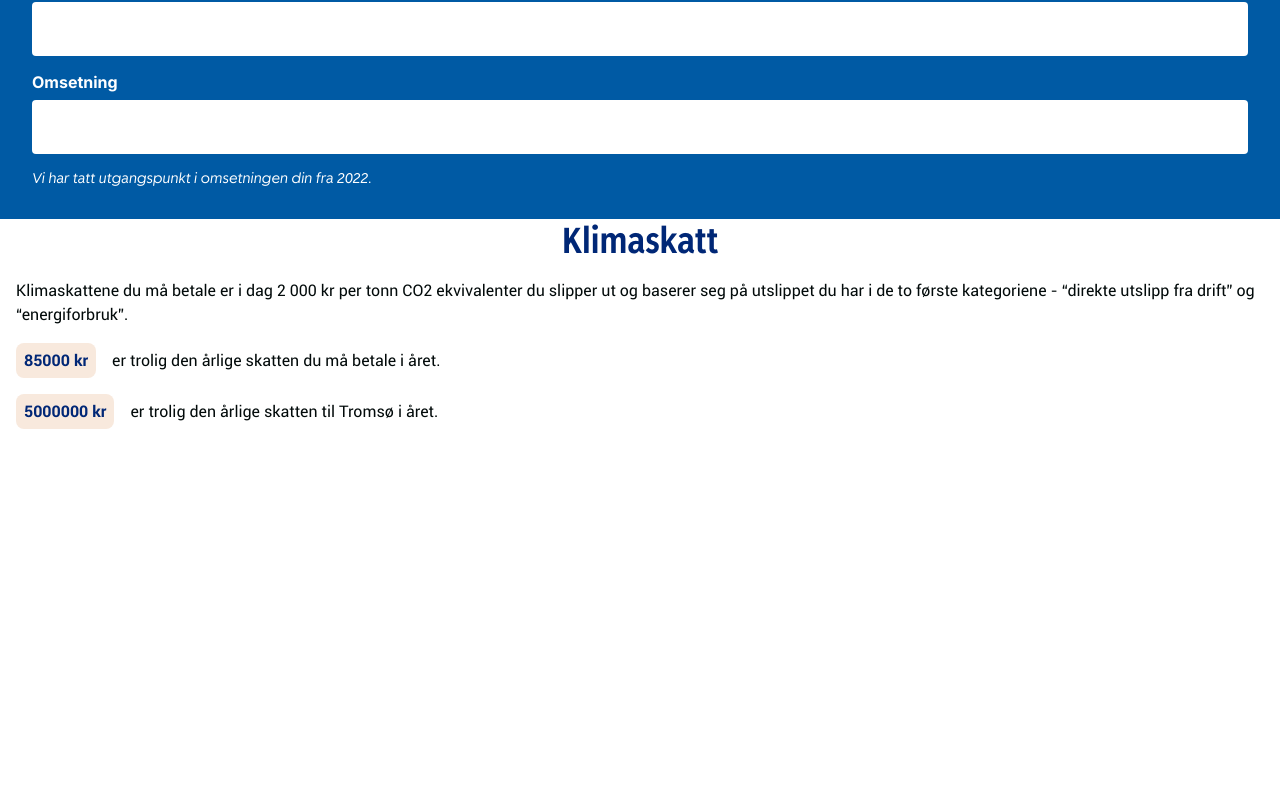
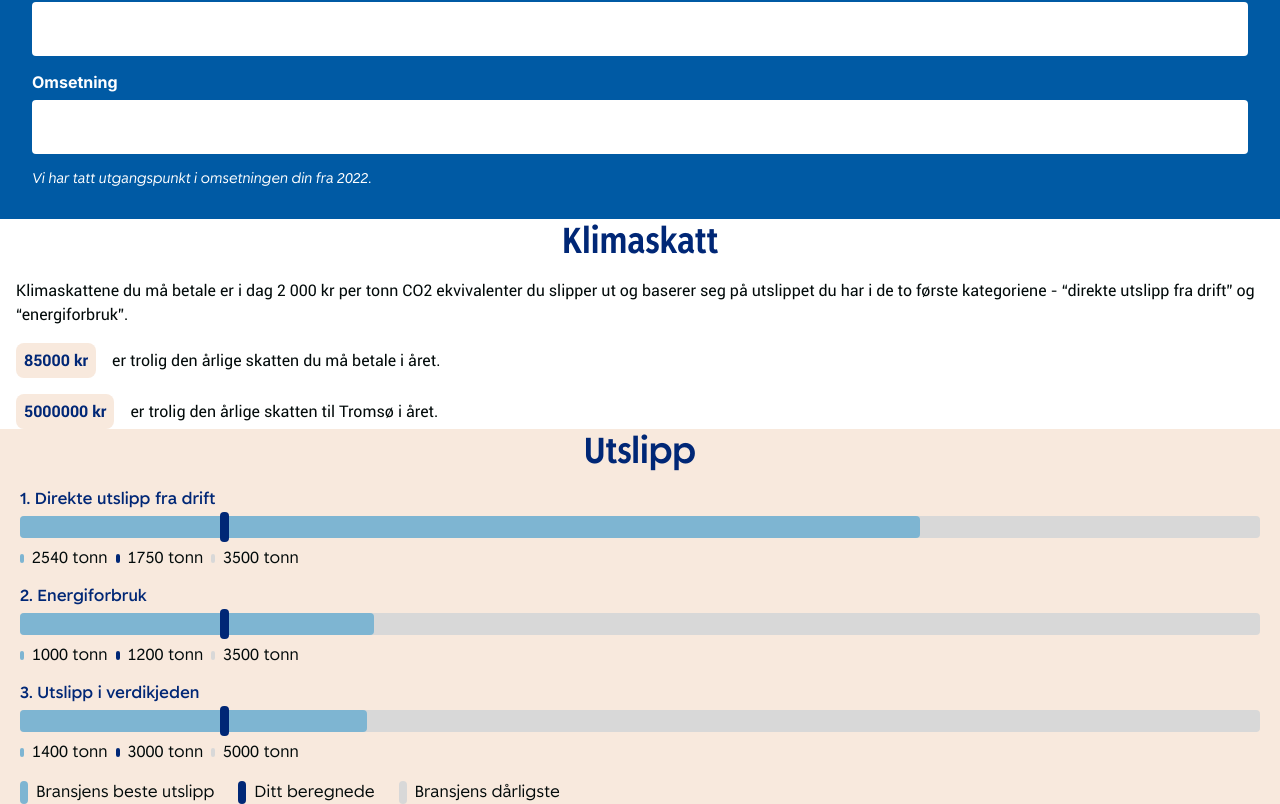
Before and after one commit to TrymVei/Samfunnsloftet, a Next.js app: page / in a window 1280 px wide. Shown: the part 287-1091 px from the top of the page. Before the commit the page ends 800 px from the top, so only its background shows below. Built offline with nearby package versions, Linux system fonts and the light colour scheme.

Commit message:
feat: emission section with components

```diff
--- /dev/null
+++ b/src/app/components/colorDescription/ColorDescription.module.css
@@ -0,0 +1,14 @@
+.emissionDescription {
+  display: flex;
+  align-items: center;
+  gap: 0.5rem;
+}
+
+.emissionDescription_color {
+  border-radius: 0.25rem;
+  background-color: red;
+}
+
+.emissionDescription > p {
+  font-family: "Sparebank 1";
+}
--- /dev/null
+++ b/src/app/components/colorDescription/ColorDescription.tsx
@@ -0,0 +1,30 @@
+import React from "react";
+import style from "./ColorDescription.module.css";
+
+type ColorDescriptionProps = {
+  value?: number;
+  text: string;
+  hexColor: string;
+  width?: string;
+  height?: string;
+};
+
+export default function ColorDescription({
+  value,
+  text,
+  hexColor,
+  width = "4px",
+  height = "9px",
+}: ColorDescriptionProps) {
+  return (
+    <label className={style.emissionDescription}>
+      <span
+        className={style.emissionDescription_color}
+        style={{ backgroundColor: hexColor, width: width, height: height }}
+      ></span>
+      <p>
+        {value} {text}
+      </p>
+    </label>
+  );
+}
--- /dev/null
+++ b/src/app/components/emissions/Emissions.module.css
@@ -0,0 +1,19 @@
+.emission {
+  background-color: var(--Primrfarger-Sand);
+  padding-left: 1.25rem;
+  padding-right: 1.25rem;
+
+  display: flex;
+  flex-direction: column;
+  gap: 1rem;
+}
+
+.emission__title {
+  text-align: center;
+}
+
+.emission__color_descriptions {
+  display: flex;
+  flex-wrap: wrap;
+  gap: 1rem 1.5rem;
+}
--- /dev/null
+++ b/src/app/components/emissions/Emissions.tsx
@@ -0,0 +1,55 @@
+import React from "react";
+import EmissionBar from "./emissionBar/EmissionBar";
+import style from "./Emissions.module.css";
+import ColorDescription from "../colorDescription/ColorDescription";
+import colors from "@/utils/colors";
+
+export default function Emissions() {
+  return (
+    <div className={style.emission}>
+      <h2 className={style.emission__title}>Utslipp</h2>
+      <EmissionBar
+        barNumber={1}
+        barLabel={"Direkte utslipp fra drift"}
+        industryBestEmission={2540}
+        companyEmission={1750}
+        industryWorstEmission={3500}
+      />
+      <EmissionBar
+        barNumber={2}
+        barLabel={"Energiforbruk"}
+        industryBestEmission={1000}
+        companyEmission={1200}
+        industryWorstEmission={3500}
+      />
+      <EmissionBar
+        barNumber={3}
+        barLabel={"Utslipp i verdikjeden"}
+        industryBestEmission={1400}
+        companyEmission={3000}
+        industryWorstEmission={5000}
+      />
+
+      <div className={style.emission__color_descriptions}>
+        <ColorDescription
+          text={"Bransjens beste utslipp"}
+          hexColor={colors.PrimrfargerFrost}
+          width="8px"
+          height="23px"
+        />
+        <ColorDescription
+          text={"Ditt beregnede"}
+          hexColor={colors.PrimrfargerFjell}
+          width="8px"
+          height="23px"
+        />
+        <ColorDescription
+          text={"Bransjens dårligste"}
+          hexColor={colors.NytralefargerLysgr}
+          width="8px"
+          height="23px"
+        />
+      </div>
+    </div>
+  );
+}
--- /dev/null
+++ b/src/app/components/emissions/emissionBar/EmissionBar.module.css
@@ -0,0 +1,51 @@
+.emissionBar {
+  display: flex;
+  flex-direction: column;
+  gap: 0.25rem;
+}
+
+.emissionBar_label {
+  color: var(--Primrfarger-Fjell);
+  font-family: "Sparebank 1 Bold";
+}
+
+.emissionBar_bar_wrapper {
+  position: relative;
+  height: 30px;
+}
+
+.emissionBar_bar,
+.emissionBar_bar_best,
+.emissionBar_bar_company {
+  border-radius: 0.25rem;
+  position: absolute;
+}
+
+.emissionBar_bar,
+.emissionBar_bar_best {
+  height: 22px;
+  /* 30-22 / 2 to find center */
+  top: 4px;
+}
+
+.emissionBar_bar {
+  width: 100%;
+  background-color: var(--Nytrale-farger-Lys-gr);
+}
+
+.emissionBar_bar_best {
+  background-color: var(--Primrfarger-Frost);
+}
+
+.emissionBar_bar_company {
+  height: 30px;
+  width: 9px;
+  top: 0;
+  left: 200px;
+  background-color: var(--Primrfarger-Fjell);
+}
+
+.emissionBar_emissions {
+  display: flex;
+  gap: 0.5rem;
+}
--- /dev/null
+++ b/src/app/components/emissions/emissionBar/EmissionBar.tsx
@@ -0,0 +1,71 @@
+import colors from "@/utils/colors";
+import style from "./EmissionBar.module.css";
+import ColorDescription from "../../colorDescription/ColorDescription";
+
+type EmissionBarProps = {
+  barNumber: number;
+  barLabel: string;
+  industryBestEmission: number;
+  companyEmission: number;
+  industryWorstEmission: number;
+};
+
+export default function EmissionBar({
+  barNumber,
+  barLabel,
+  industryBestEmission,
+  companyEmission,
+  industryWorstEmission,
+}: EmissionBarProps) {
+  const unit = "tonn";
+
+  function calculateBarWidth(numberToCompare: number) {
+    const percent = (numberToCompare / industryWorstEmission) * 100;
+    return percent;
+  }
+
+  function calculateBarPosition(numberToCompare: number) {
+    const percentLeft = (numberToCompare / industryWorstEmission) * 100;
+    return percentLeft;
+  }
+
+  return (
+    <div className={style.emissionBar}>
+      <label className={style.emissionBar_label}>
+        {barNumber}. {barLabel}
+      </label>
+
+      <div className={style.emissionBar_bar_wrapper}>
+        <span className={style.emissionBar_bar} aria-labelledby="" />
+        <span
+          className={style.emissionBar_bar_best}
+          style={{ width: `${calculateBarWidth(industryBestEmission)}%` }}
+        />
+        <span
+          className={style.emissionBar_bar_company}
+          style={{
+            left: `calc(${calculateBarPosition(companyEmission)} - 9px)`,
+          }}
+        />
+      </div>
+
+      <div className={style.emissionBar_emissions}>
+        <ColorDescription
+          value={industryBestEmission}
+          text={unit}
+          hexColor={colors.PrimrfargerFrost}
+        />
+        <ColorDescription
+          value={companyEmission}
+          text={unit}
+          hexColor={colors.PrimrfargerFjell}
+        />
+        <ColorDescription
+          value={industryWorstEmission}
+          text={unit}
+          hexColor={colors.NytralefargerLysgr}
+        />
+      </div>
+    </div>
+  );
+}
--- a/src/app/page.tsx
+++ b/src/app/page.tsx
@@ -1,4 +1,5 @@
 import ClimateTax from "./components/climateTax/ClimateTax";
+import Emissions from "./components/emissions/Emissions";
 import CompanyInfoForm from "./components/forms/CompanyInfoForm";
 import Hero from "./components/hero/Hero";
 
@@ -9,6 +10,7 @@ export default function Home() {
         <Hero />
         <CompanyInfoForm />
         <ClimateTax />
+        <Emissions />
       </div>
     </main>
   );
--- /dev/null
+++ b/src/utils/colors.ts
@@ -0,0 +1,67 @@
+const colors = {
+  PrimrfargerVann: "#005aa4",
+  PrimrfargerVann70: "#4d8cbf",
+  PrimrfargerVann30: "#b3cee4",
+
+  PrimrfargerFjell: "#002776",
+  PrimrfargerFjell70: "#4d689f",
+  PrimrfargerFjell30: "#b3bed6",
+
+  PrimrfargerFrost: "#7eb5d2",
+  PrimrfargerFrost70: "#a5cbe0",
+  PrimrfargerFrost30: "#d8e9f2",
+
+  PrimrfargerSand: "#f8e9dd",
+  PrimrfargerSand70: "#faf0e7",
+  PrimrfargerSand30: "#fdf8f5",
+
+  PrimrfargerSyrin: "#d3d3ea",
+  PrimrfargerSyrin70: "#e0e0f0",
+  PrimrfargerSyrin30: "#f2f2f9",
+
+  /* Stttefarger */
+  StttefargerMyrull: "#fae4e0",
+  StttefargerMyrull70: "#fcece9",
+  StttefargerMyrull30: "#fef7f6",
+
+  StttefargerVillblomst: "#ee8d9c",
+  StttefargerVillblomst70: "#f3afba",
+  StttefargerVillblomst30: "#fadde1",
+
+  StttefargerNordlys: "#33af85",
+  StttefargerNordlys70: "#70c7aa",
+  StttefargerNordlys30: "#c2e7da",
+
+  StttefargerLyng: "#873953",
+  StttefargerLyng70: "#ab7487",
+  StttefargerLyng30: "#dbc4cb",
+
+  StttefargerBaer: "#e44244",
+  StttefargerBaer70: "#ec7b7c",
+  StttefargerBaer30: "#f7c6c7",
+
+  StttefargerSkog: "#00754e",
+  StttefargerSkog70: "#4d9e83",
+  StttefargerSkog30: "#b3d6ca",
+
+  StttefargerMulte: "#f8b181",
+  StttefargerMulte70: "#fac8a7",
+  StttefargerMulte30: "#fde8d9",
+
+  StttefargerSol: "#dc8000",
+  StttefargerSol70: "#e7a64d",
+  StttefargerSol30: "#f5d9b3",
+
+  NytralefargerNatt: "#001032",
+  NytralefargerSvart: "#020a0a",
+  NytralefargerKoksgr: "#323232",
+  NytralefargerMrkgr: "#676767",
+  NytralefargerMrkVarmgr: "#848383",
+  NytralefargerGr: "#adadad",
+  NytralefargerVarmgr: "#9b9797",
+  NytralefargerLysvarmgr: "#d7d2cb",
+  NytralefargerLysgr: "#d8d8d8",
+  NytralefargerHvit: "#ffffff",
+};
+
+export default colors;
```
